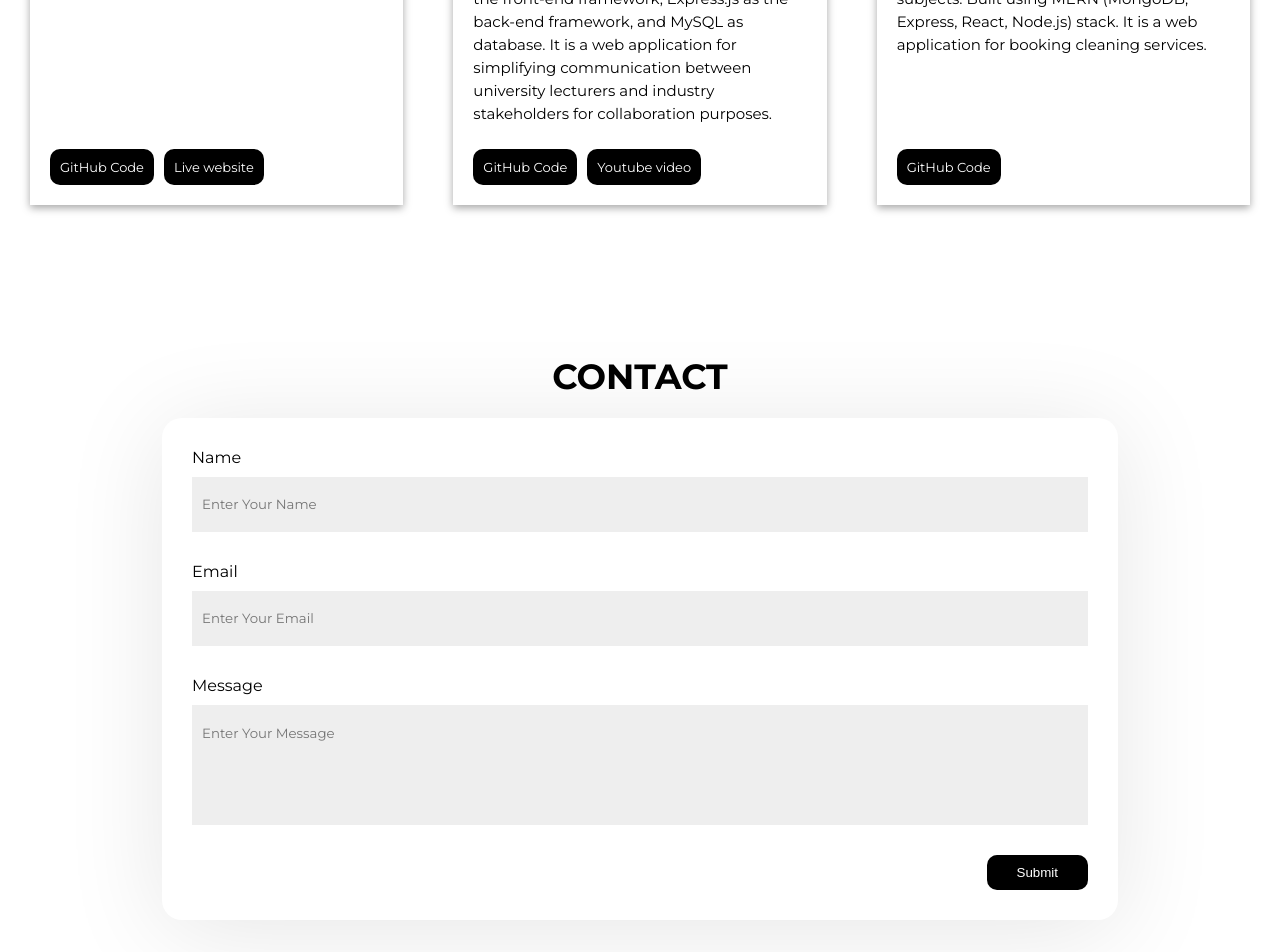
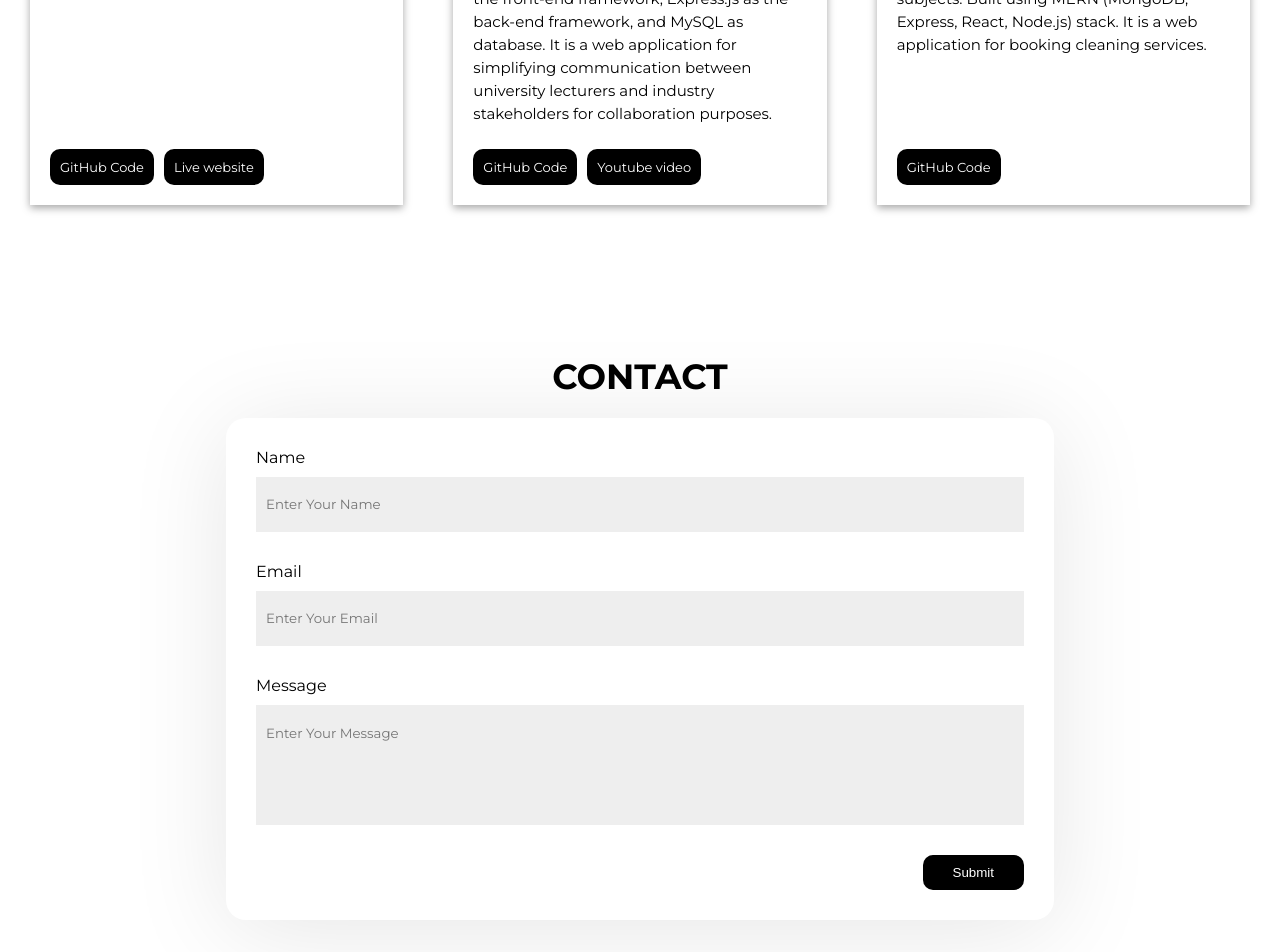
Before and after one commit to farhanazulaikha/my-portfolio, a React (Vite) app: page / in a window 1280 px wide. Shown: the part 1177-2129 px from the top of the page. Built offline with nearby package versions, Linux system fonts and the light colour scheme.

Commit message:
lessen size of form

```diff
--- a/src/assets/styles/contact.css
+++ b/src/assets/styles/contact.css
@@ -19,7 +19,7 @@ form {
     justify-content: center;
     box-shadow: 0 10px 100px rgba(0, 0, 0, 0.1);
     padding: 30px;
-    width: 70%;
+    width: 60%;
     border-radius: 20px;
 }
 
```
